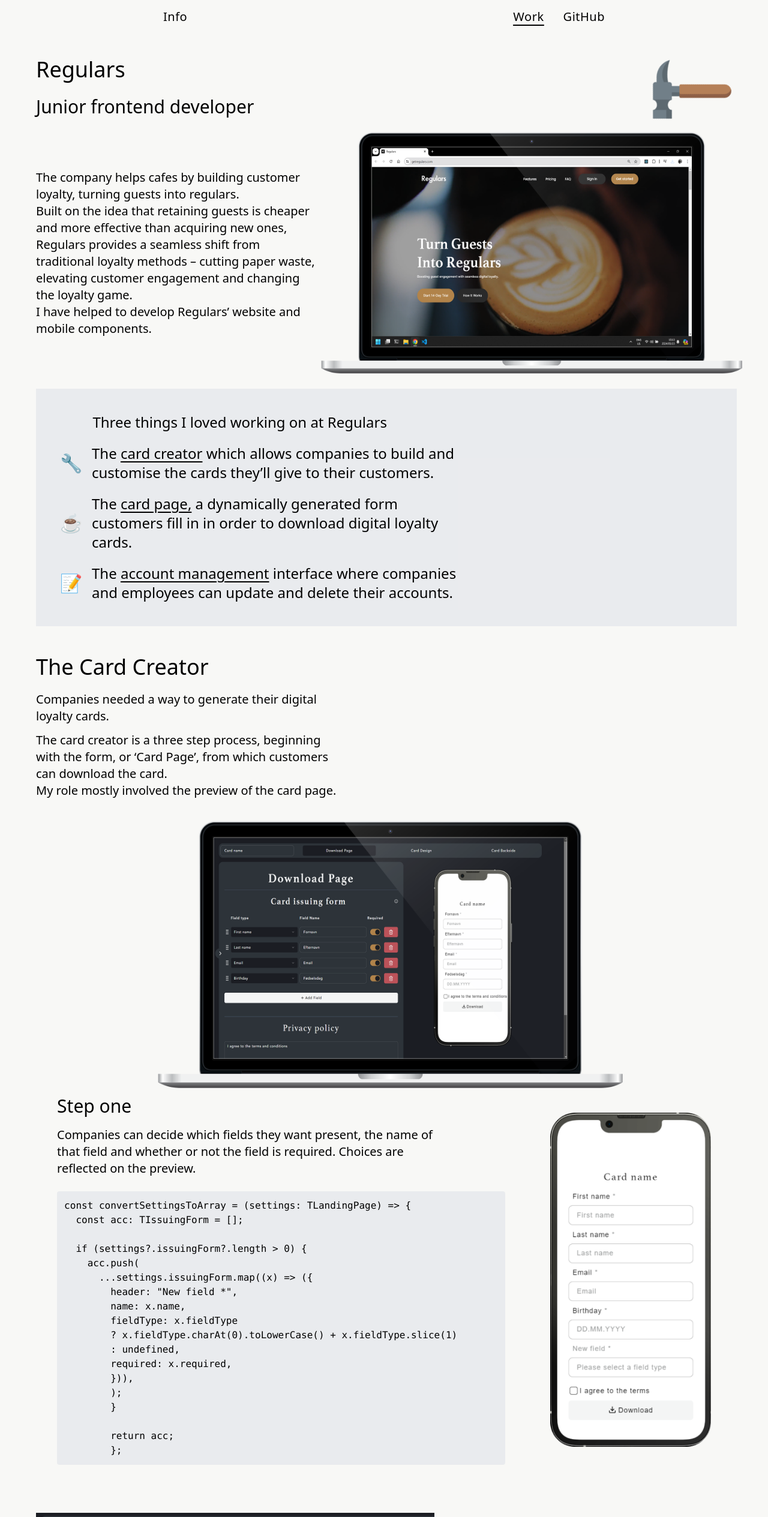
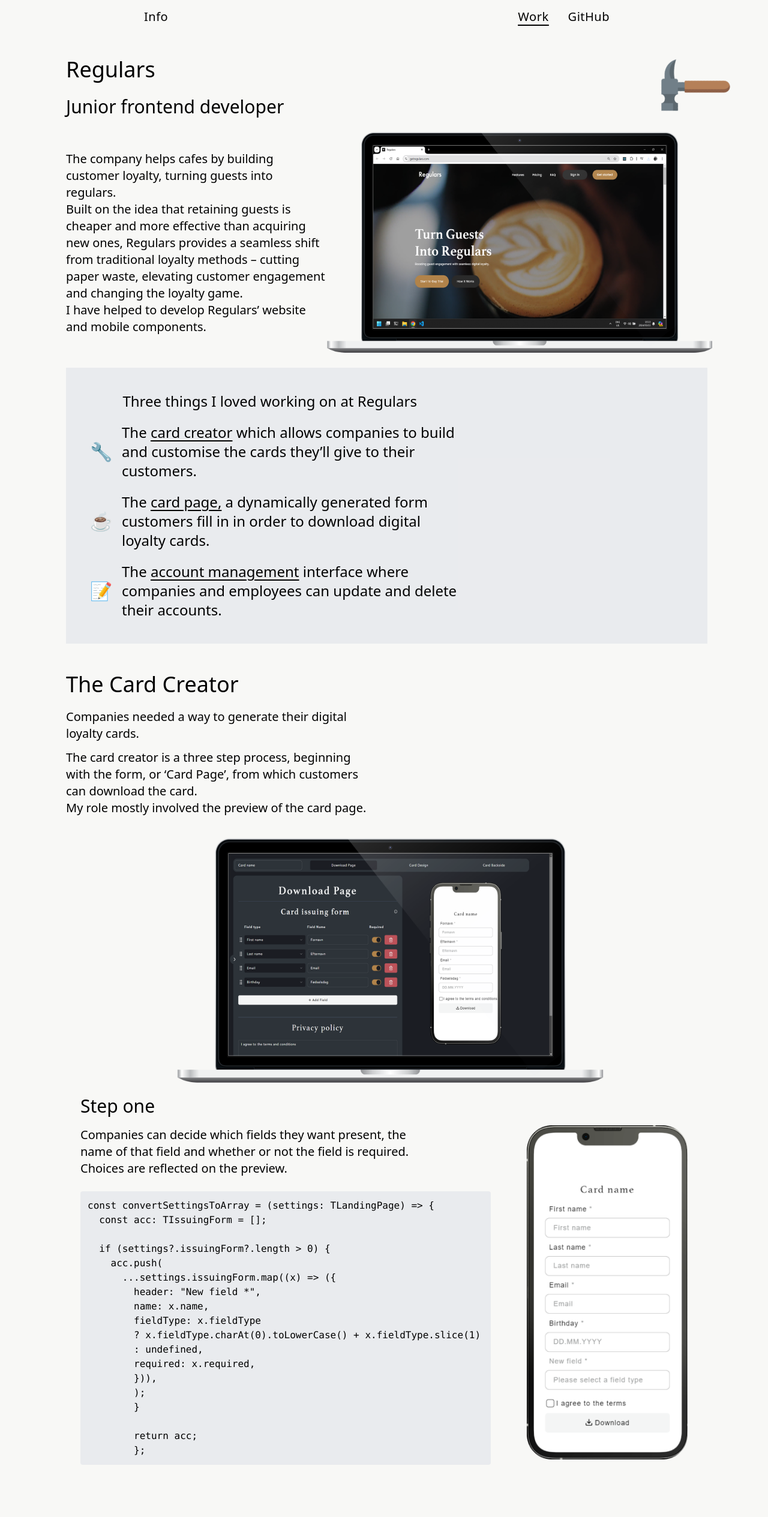
Before and after one commit to Lopside95/james-site, a Next.js app: page /work in a window 1280 px wide. Shown: the top 2529 px of the page at 60% size. Built offline with nearby package versions, Linux system fonts and the light colour scheme.

Commit message:
fix: bit of layout/sizing issue

```diff
--- a/src/components/Navbar.tsx
+++ b/src/components/Navbar.tsx
@@ -12,13 +12,13 @@
     }`;
 
   return (
-    <div className="flex w-full py-2 mb-3 md:h-14 h-[4.5rem] px-5 md:px-[16rem] inset-0   text-base-txtClr  bg-base-bg justify-between fixed  top-0  z-50  ">
+    <div className="flex w-full py-2 mb-3 md:h-14 h-[4.5rem] px-5 md:px-[14rem] inset-0   text-base-txtClr  bg-base-bg justify-between fixed  top-0  z-50  ">
       <Button className={navItemStyle("/")} variant="link">
         <Link href="/" tabIndex={-1}>
           Info
         </Link>
       </Button>
-      <div className="flex ">
+      <div className="flex md:pr-6 ">
         {/* <Button className={navItemStyle("/cv")} variant="link">
           <Link href="/cv" tabIndex={-1}>
             CV
--- a/src/components/footer.tsx
+++ b/src/components/footer.tsx
@@ -29,7 +29,7 @@
   };
 
   return (
-    <div className="flex flex-col w-full pt-10 items-center md:pl-28  md:gap-4  px-1  ">
+    <div className="flex flex-col w-full pt-10 items-center md:pl-24  md:gap-4  px-1  ">
       <div className="flex md:w-4/5">
         <HoverCard openDelay={200}>
           <HoverCardTrigger asChild>
--- a/src/components/hammer.tsx
+++ b/src/components/hammer.tsx
@@ -17,7 +17,7 @@
 
   return (
     <motion.div
-      className="fixed right-32 top-24 w-32"
+      className="fixed right-32 top-24 w-28"
       style={{
         x: 49,
         y: -4,
--- a/src/components/work/stepOne.tsx
+++ b/src/components/work/stepOne.tsx
@@ -42,7 +42,7 @@
       </div>
       <Image
         alt="Download preview"
-        className="w-48 md:w-72 py-5 pr-5"
+        className="w-48 md:w-72 py-5 md:mt-10 pr-5"
         height={800}
         src="/cardPagePreview.png"
         width={800}
--- a/src/pages/_app.tsx
+++ b/src/pages/_app.tsx
@@ -31,7 +31,7 @@
       <Navbar />
       <main className="pt-16 pb-5 max-md:px-5  flex flex-col items-center">
         {Boolean(isLaptop) && <Hammer />}
-        <div className="max-w-[1200px]">
+        <div className="max-w-[1100px]">
           <Component {...pageProps} />
         </div>
         <Footer />
```
